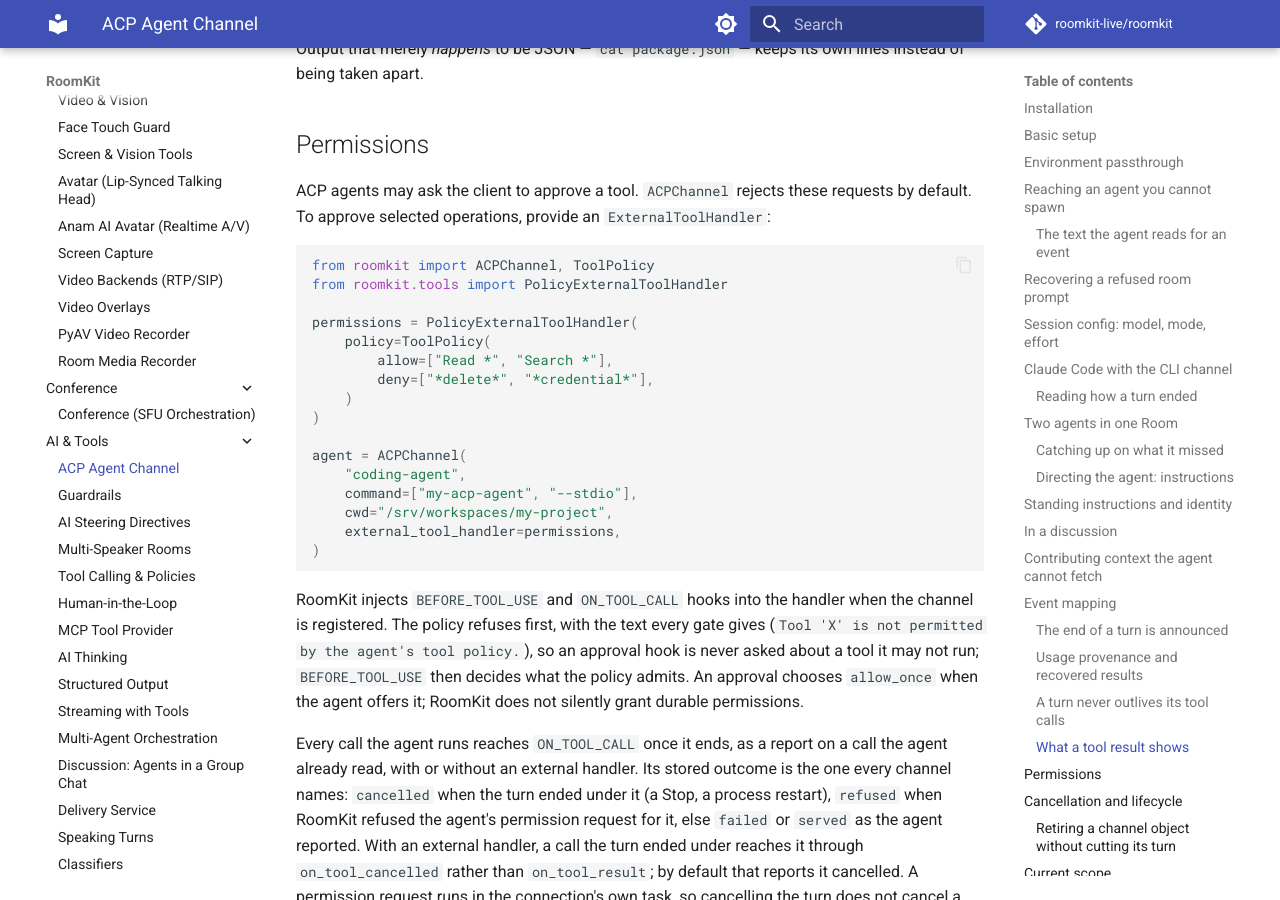
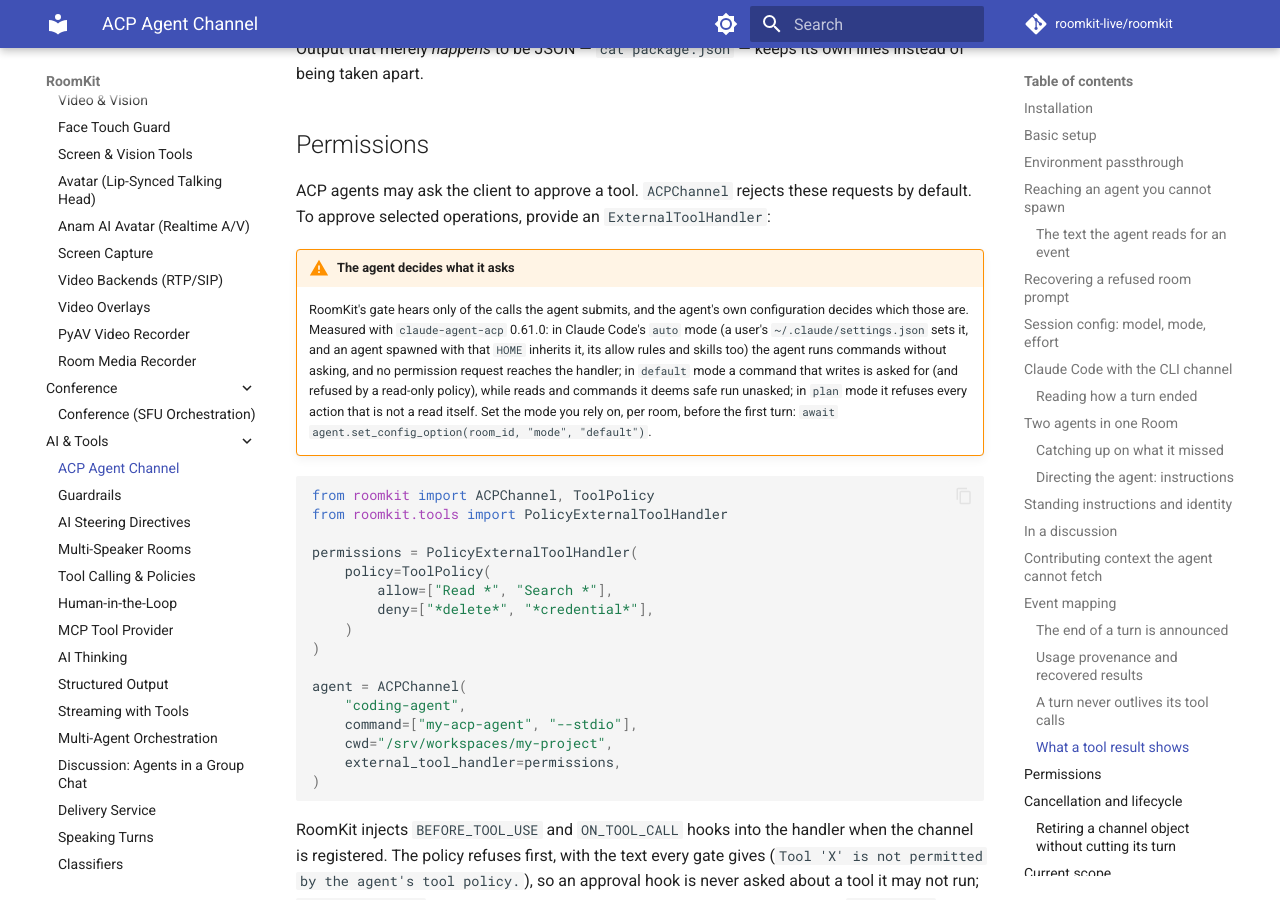
Before and after one commit to roomkit-live/roomkit-docs, an MkDocs documentation site: the page built from docs/guides/acp-channel.md, in a window 1280 px wide and 900 px high, scrolled down 16325 px. Built offline with MkDocs 1.6.1 and Material for MkDocs 9.7.7, drawn with Linux system fonts in a browser that asks for light colours; comment, search, counter and statistics services are not loaded.

Commit message:
docs(acp): the agent decides what it asks the client; set its mode (RMK-670)
Measured on claude-agent-acp 0.61.0: in Claude Code's auto mode, inherited
from a user's settings with HOME, no permission request reaches the
handler; default mode asks before an action that writes; plan refuses
them itself. The guide says to set the mode per room before the first turn.

````diff
--- a/docs/guides/acp-channel.md
+++ b/docs/guides/acp-channel.md
@@ -791,6 +791,20 @@ ACP agents may ask the client to approve a tool. `ACPChannel` rejects these
 requests by default. To approve selected operations, provide an
 `ExternalToolHandler`:
 
+!!! warning "The agent decides what it asks"
+
+    RoomKit's gate hears only of the calls the agent submits, and the agent's
+    own configuration decides which those are. Measured with
+    `claude-agent-acp` 0.61.0: in Claude Code's `auto` mode (a user's
+    `~/.claude/settings.json` sets it, and an agent spawned with that `HOME`
+    inherits it, its allow rules and skills too) the agent runs commands
+    without asking, and no permission request reaches the handler; in
+    `default` mode a command that writes is asked for (and refused by a
+    read-only policy), while reads and commands it deems safe run unasked;
+    in `plan` mode it refuses every action that is not a read itself. Set the
+    mode you rely on, per room, before the first turn:
+    `await agent.set_config_option(room_id, "mode", "default")`.
+
 ```python
 from roomkit import ACPChannel, ToolPolicy
 from roomkit.tools import PolicyExternalToolHandler
````
